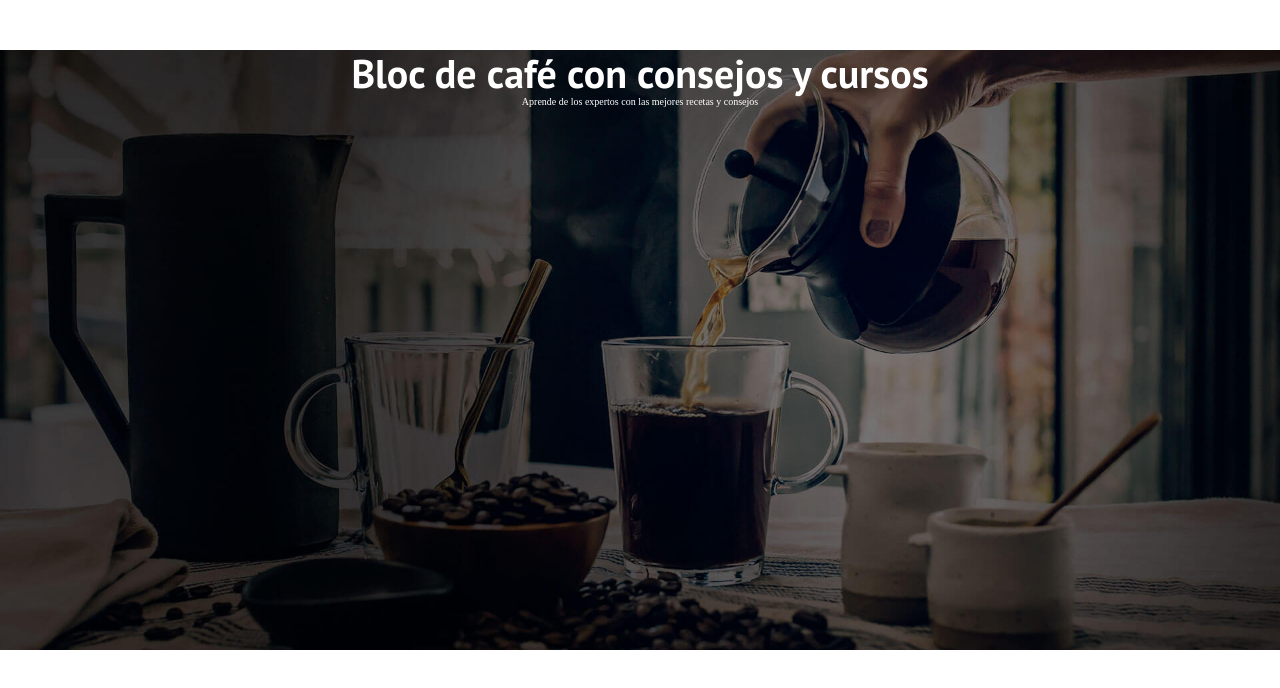
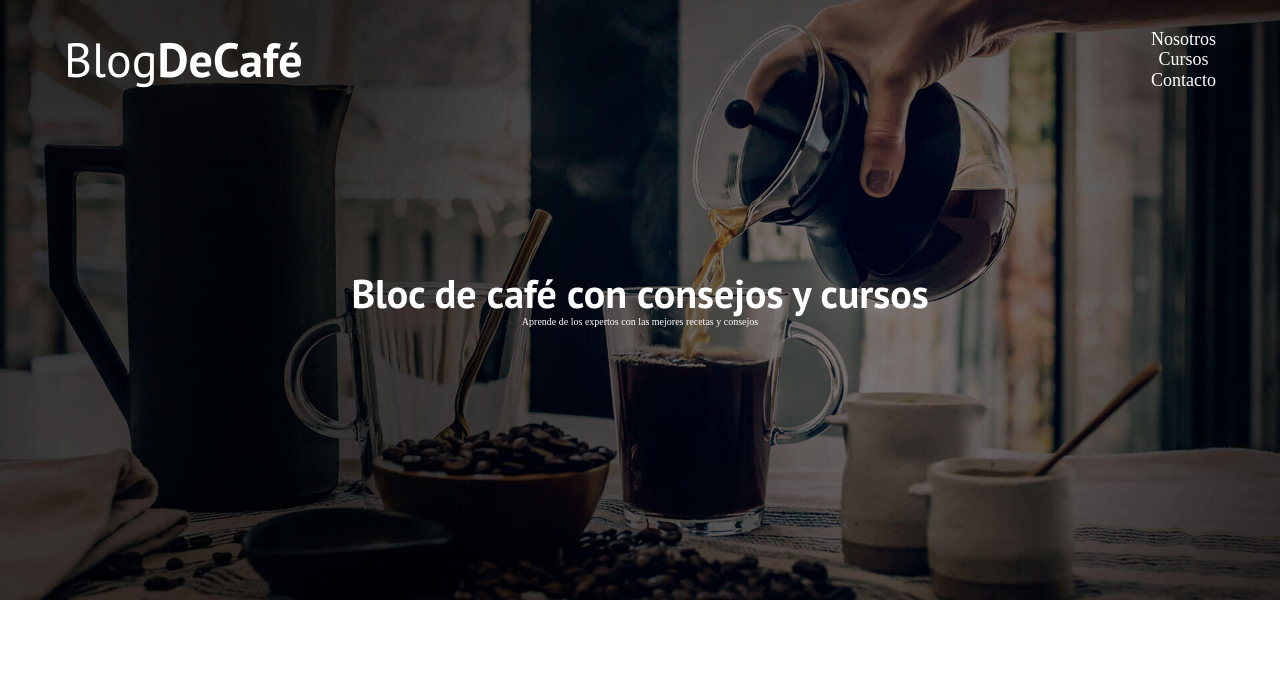
Before and after one commit to ChristianAbadGonzalez/blogdecafe_inicio, a plain HTML site: page index.html in a window 1280 px wide. Drawn offline with Linux system fonts and the light colour scheme.

Commit message:
CSS AL HEADER

```diff
--- a/css/style.css
+++ b/css/style.css
@@ -84,3 +84,43 @@ img{
     color: var(--blanco);
     margin-top: 5rem;
 }
+
+@media (min-width: 768px) {
+    .header__texto{
+        margin-top: 15rem;
+    }
+}
+
+@media (min-width:768px) {
+    .barra{
+        display: flex;
+        justify-content: space-between;
+        align-items: center;
+    }
+}
+
+.logo{
+    color: var(--blanco);
+}
+
+.logo__nombre{
+    font-weight: 400;
+}
+
+.logo__bold{
+    font-weight: 700;
+}
+
+@media (min-width: 768px) {
+    .navegacion__enlace{
+        display: flex;
+        gap: 2rem;
+    }
+}
+
+.navegacion__enlace{
+    display: block;
+    text-align: center;
+    font-size: 1.8rem;
+    color: var(--blanco);
+}
--- a/index.html
+++ b/index.html
@@ -11,6 +11,20 @@
 </head>
 <body>
     <header class="header">
+        <div class="contenedor">
+            <div class="barra">
+                <a class="logo no-margin centrar-texto" href="index.html">
+                    <h1 class="logo__nombre">Blog<span class="logo__bold">DeCafé</span></h1>
+                </a>
+
+                <nav class="navegacion ">
+                    <a href="nosotros.html" class="navegacion__enlace">Nosotros</a>
+                    <a href="cursos.html" class="navegacion__enlace">Cursos</a>
+                    <a href="contacto.html" class="navegacion__enlace">Contacto</a>
+                </nav>
+            </div>
+        </div>
+
         <div class="header__texto">
             <h2 class="no-margin">Bloc de café con consejos y cursos</h2>
             <p class="no-margin"> Aprende de los expertos con las mejores recetas y consejos</p>
```
